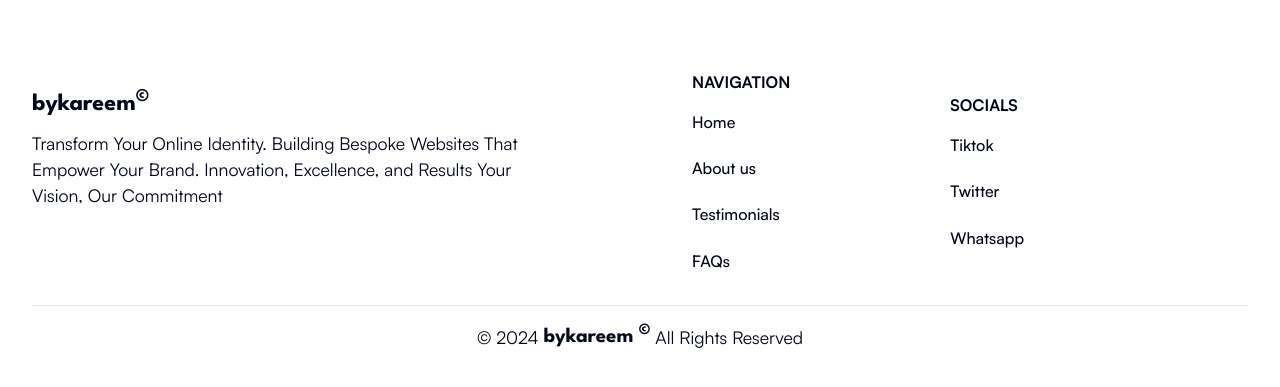
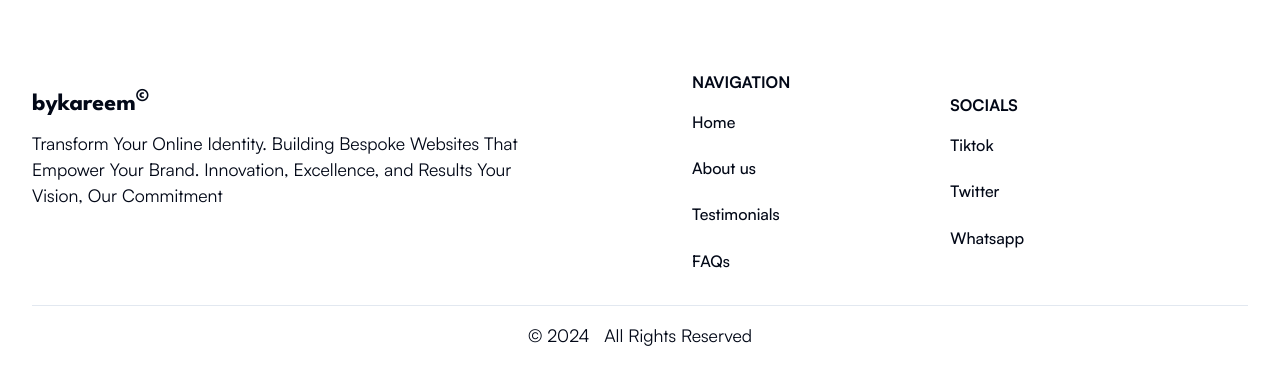
Before and after one commit to kareemcodes-1/web-agency, a React (Vite) app: page / in a window 1280 px wide. Shown: the part 6578-6965 px from the top of the page. Built offline with nearby package versions, Linux system fonts and the light colour scheme.

Commit message:
new changes

```diff
--- a/index.html
+++ b/index.html
@@ -5,7 +5,7 @@
     <link rel="icon" type="image/svg+xml" href="" />
     <meta name="viewport" content="width=device-width, initial-scale=1.0" />
     <meta property="og:image" content="/og.png">
-    <title>Kareem Braimoh | Design Excellence</title>
+    <title>Kareem Braimoh | No.1 Best Web Developer in Nigeria</title>
   </head>
   <body>
     <div id="root"></div>
--- a/src/components/footer/footer.tsx
+++ b/src/components/footer/footer.tsx
@@ -1,6 +1,6 @@
 const Footer = () => {
   return (
-    <footer className="footer mt-[5rem] pb-[4rem]">
+    <footer className="footer mt-[5rem] pb-[2rem]">
       <div className="footer_container container-1 mx-[2rem]">
         <div className="flex lg:flex-row flex-col lg:items-center items-start  lg:gap-[10rem] gap-[2rem]  mb-[2rem]">
           <div className="lg:mb-[3rem] w-auto">
@@ -51,7 +51,7 @@ const Footer = () => {
 
         <p className="text-center border-t  mx-auto flex items-center justify-center text-[1.1rem] w-full py-[1rem] mt-[1.5rem]">
           <span className="lg:block hidden">© 2024</span> &nbsp;{" "}
-          <span className="nav-logo font-bold text-[1.3rem]">
+          <span className="lg:hidden block nav-logo font-bold text-[1.3rem]">
             bykareem <sup>©</sup>
           </span>{" "}
           &nbsp; <span className=" lg:block hidden">All Rights Reserved</span>
```
